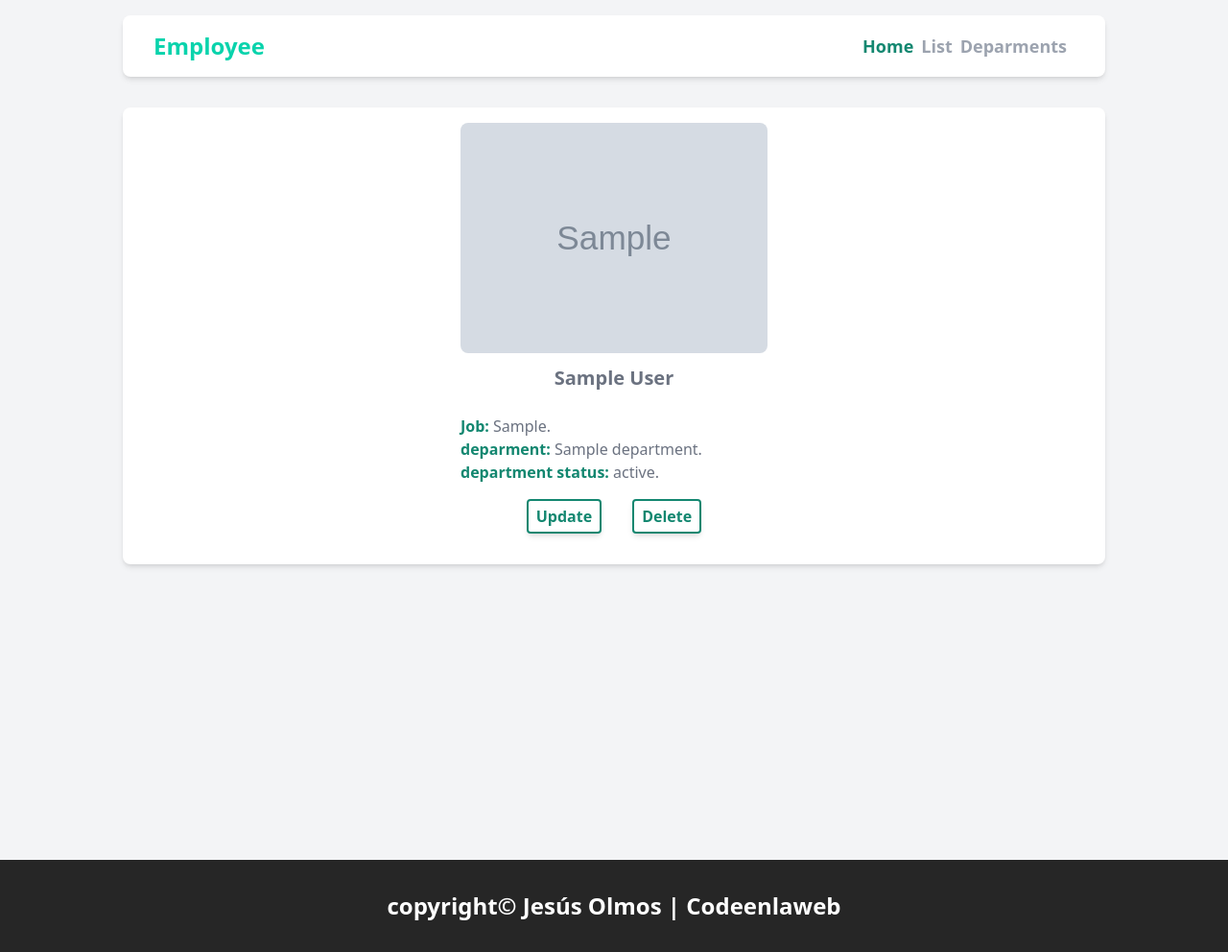
After one commit to codigoenlaweb/crud-employee-dj, a Django app: page /employee/1 in a window 1280 px wide. The commit adds this page. Shown: the whole page at 96% size. Run offline with Django 4.2, Linux system fonts and the light colour scheme; tables that the repository leaves empty hold one stand-in row (values such as "Sample post"); grey boxes marked "Sample" are stand-in pictures.

Commit message:
show employee

```diff
--- a/employeeapp/apps/department/models.py
+++ b/employeeapp/apps/department/models.py
@@ -15,6 +15,8 @@ class Department(models.Model):
     def activate_or_not(self) -> str:
         return "department activate" if self.active else "department desactivate"
 
+    def deparment_activate(self) -> str:
+            return "active" if self.active else "inactive"
 
     def __str__(self) -> str:
         return f'{self.short_name}: {self.activate_or_not()}'
--- a/employeeapp/apps/employee/urls.py
+++ b/employeeapp/apps/employee/urls.py
@@ -5,4 +5,5 @@ app_name = 'employee'
 
 urlpatterns = [
     path('', EmployeeListView.as_view(), name="employeeList"),
+    path('<int:pk>', EmployeeDetailView.as_view(), name='employeeshow')
 ]
--- a/employeeapp/apps/employee/views.py
+++ b/employeeapp/apps/employee/views.py
@@ -1,4 +1,4 @@
-from django.views.generic import ListView
+from django.views.generic import ListView, DetailView
 from .models import Employee
 # Create your views here.
 
@@ -23,3 +23,10 @@ class EmployeeListView(ListView):
         # Add in a QuerySet of all the books
         context['filter'] = self.request.GET.get("filter")
         return context
+
+
+
+class EmployeeDetailView(DetailView):
+    model = Employee
+    template_name = "employee/show-employee.html"
+    context_object_name = 'employee'
--- a/employeeapp/employeeapp/urls.py
+++ b/employeeapp/employeeapp/urls.py
@@ -6,6 +6,6 @@ from django.conf.urls.static import static
 urlpatterns = [
     path('admin/', admin.site.urls),
     path('', include('apps.home.urls')),
-    path('employee', include('apps.employee.urls')),
-    path('department', include('apps.department.urls')),
+    path('employee/', include('apps.employee.urls')),
+    path('department/', include('apps.department.urls')),
 ] + static(settings.MEDIA_URL, document_root=settings.MEDIA_ROOT)
--- a/employeeapp/static/css/style.css
+++ b/employeeapp/static/css/style.css
@@ -558,6 +558,44 @@ Ensure the default browser behavior of the `hidden` attribute.
   }
 }
 
+.button-primary {
+  border-radius: 0.25rem;
+  --tw-bg-opacity: 1;
+  background-color: rgb(255 255 255 / var(--tw-bg-opacity));
+  padding-top: 0.25rem;
+  padding-bottom: 0.25rem;
+  padding-left: 0.5rem;
+  padding-right: 0.5rem;
+  font-weight: 700;
+  --tw-text-opacity: 1;
+  color: rgb(107 114 128 / var(--tw-text-opacity));
+  --tw-shadow: 0 4px 6px -1px rgb(0 0 0 / 0.1), 0 2px 4px -2px rgb(0 0 0 / 0.1);
+  --tw-shadow-colored: 0 4px 6px -1px var(--tw-shadow-color), 0 2px 4px -2px var(--tw-shadow-color);
+  box-shadow: var(--tw-ring-offset-shadow, 0 0 #0000), var(--tw-ring-shadow, 0 0 #0000), var(--tw-shadow);
+  outline: 2px solid transparent;
+  outline-offset: 2px;
+  transition-property: color, background-color, border-color, fill, stroke, opacity, box-shadow, transform, filter, -webkit-text-decoration-color, -webkit-backdrop-filter;
+  transition-property: color, background-color, border-color, text-decoration-color, fill, stroke, opacity, box-shadow, transform, filter, backdrop-filter;
+  transition-property: color, background-color, border-color, text-decoration-color, fill, stroke, opacity, box-shadow, transform, filter, backdrop-filter, -webkit-text-decoration-color, -webkit-backdrop-filter;
+  transition-timing-function: cubic-bezier(0.4, 0, 0.2, 1);
+  transition-duration: 150ms;
+  transition-timing-function: linear;
+}
+
+.button-primary:hover {
+  --tw-bg-opacity: 1;
+  background-color: rgb(9 211 172 / var(--tw-bg-opacity));
+  --tw-text-opacity: 1;
+  color: rgb(255 255 255 / var(--tw-text-opacity));
+}
+
+.button-primary:focus {
+  --tw-bg-opacity: 1;
+  background-color: rgb(9 211 172 / var(--tw-bg-opacity));
+  --tw-text-opacity: 1;
+  color: rgb(255 255 255 / var(--tw-text-opacity));
+}
+
 .static {
   position: static;
 }
@@ -598,6 +640,11 @@ Ensure the default browser behavior of the `hidden` attribute.
 .mx-1 {
   margin-left: 0.25rem;
   margin-right: 0.25rem;
+}
+
+.mx-2 {
+  margin-left: 0.5rem;
+  margin-right: 0.5rem;
 }
 
 .mb-2 {
@@ -622,6 +669,10 @@ Ensure the default browser behavior of the `hidden` attribute.
 
 .mt-2 {
   margin-top: 0.5rem;
+}
+
+.mb-4 {
+  margin-bottom: 1rem;
 }
 
 .mt-1 {
@@ -739,6 +790,10 @@ Ensure the default browser behavior of the `hidden` attribute.
   border-top-right-radius: 0.5rem;
 }
 
+.border-2 {
+  border-width: 2px;
+}
+
 .border {
   border-width: 1px;
 }
@@ -820,13 +883,13 @@ Ensure the default browser behavior of the `hidden` attribute.
   text-align: center;
 }
 
-.text-xl {
-  font-size: 1.25rem;
+.text-lg {
+  font-size: 1.125rem;
   line-height: 1.75rem;
 }
 
-.text-lg {
-  font-size: 1.125rem;
+.text-xl {
+  font-size: 1.25rem;
   line-height: 1.75rem;
 }
 
@@ -836,6 +899,10 @@ Ensure the default browser behavior of the `hidden` attribute.
 
 .font-bold {
   font-weight: 700;
+}
+
+.font-normal {
+  font-weight: 400;
 }
 
 .text-gray-500 {
@@ -853,14 +920,14 @@ Ensure the default browser behavior of the `hidden` attribute.
   color: rgb(255 255 255 / var(--tw-text-opacity));
 }
 
+.text-color-primary-dark {
+  --tw-text-opacity: 1;
+  color: rgb(19 135 112 / var(--tw-text-opacity));
+}
+
 .text-color-primary {
   --tw-text-opacity: 1;
   color: rgb(9 211 172 / var(--tw-text-opacity));
-}
-
-.text-color-primary-dark {
-  --tw-text-opacity: 1;
-  color: rgb(19 135 112 / var(--tw-text-opacity));
 }
 
 .opacity-70 {
@@ -953,12 +1015,33 @@ Ensure the default browser behavior of the `hidden` attribute.
     right: 1rem;
   }
 
+  .md\:mx-4 {
+    margin-left: 1rem;
+    margin-right: 1rem;
+  }
+
   .md\:mt-6 {
     margin-top: 1.5rem;
   }
 
+  .md\:mt-3 {
+    margin-top: 0.75rem;
+  }
+
+  .md\:mb-6 {
+    margin-bottom: 1.5rem;
+  }
+
+  .md\:mb-4 {
+    margin-bottom: 1rem;
+  }
+
   .md\:mt-4 {
     margin-top: 1rem;
+  }
+
+  .md\:mb-3 {
+    margin-bottom: 0.75rem;
   }
 
   .md\:flex {
@@ -967,6 +1050,10 @@ Ensure the default browser behavior of the `hidden` attribute.
 
   .md\:hidden {
     display: none;
+  }
+
+  .md\:rounded-lg {
+    border-radius: 0.5rem;
   }
 
   .md\:py-8 {
@@ -979,13 +1066,13 @@ Ensure the default browser behavior of the `hidden` attribute.
     line-height: 1.75rem;
   }
 
+  .md\:text-xl {
+    font-size: 1.25rem;
+    line-height: 1.75rem;
+  }
+
   .md\:text-2xl {
     font-size: 1.5rem;
     line-height: 2rem;
   }
-
-  .md\:text-xl {
-    font-size: 1.25rem;
-    line-height: 1.75rem;
-  }
 }
--- a/employeeapp/static/css/tailwind.css
+++ b/employeeapp/static/css/tailwind.css
@@ -18,4 +18,8 @@
     .link-desactive{
       @apply md:text-lg font-semibold text-gray-400 hover:text-color-primary focus:text-color-primary transition duration-200 ease-linear;
     }
+
+    .button-primary{
+      @apply bg-white py-1 px-2 rounded shadow-md hover:text-white focus:bg-color-primary focus:text-white hover:bg-color-primary font-bold text-gray-500 transition duration-150 ease-linear outline-none;
+    }
 }
--- a/employeeapp/templates/employee/list-employee.html
+++ b/employeeapp/templates/employee/list-employee.html
@@ -5,7 +5,7 @@
 <main class="container-primary min-h-screen">
     <form method="get" class="flex flex-wrap justify-center mb-2">
         <input class="bg-white rounded w-1/2 max-w-xs px-2 shadow-md outline-color-primary text-gray-500 font-semibold" type="search" name="filter" id="filter" placeholder="Name">
-        <input class="ml-2 bg-white py-1 px-2 rounded shadow-md hover:text-white focus:bg-color-primary focus:text-white hover:bg-color-primary font-bold text-gray-500 transition duration-150 ease-linear outline-none" type="submit" value="Filter">
+        <input class="ml-2 button-primary" type="submit" value="Filter">
     </form>
     <table class="table-auto w-full max-w-screen-lg mx-auto shadow-md rounded-lg">
     <thead class="">
@@ -23,7 +23,7 @@
         <td class="bg-white py-2">{{e.job}}</td>
         <td class="bg-white py-2">{{e.department.short_name}}</td>
         <td class="bg-white py-2">
-          <a class="mx-auto" href="" title="show">
+          <a class="mx-auto" href="{% url 'employee:employeeshow' e.id %}" title="show">
             <svg
               class="mx-auto hover:fill-color-primary transition duration-150 ease-linear"
               xmlns="http://www.w3.org/2000/svg"
--- /dev/null
+++ b/employeeapp/templates/employee/show-employee.html
@@ -0,0 +1,47 @@
+{% extends 'modules/base.html' %} {% load static %}
+{% block head_title%}{{employee.first_name}}{% endblock head_title %}
+
+{% block main_content %}
+<main class="container-primary min-h-screen">
+  <section class="container-secondary">
+    {% if employee.avatar %}
+    <img
+      class="w-full max-w-xs mx-auto rounded-md md:rounded-lg mb-2 md:mb-3"
+      src="{{employee.avatar.url}}"
+      alt="employee img"
+    />
+    {% else %}
+    <div>
+      <svg class="w-full mx-auto fill-gray-500" xmlns="http://www.w3.org/2000/svg" height="240px" viewBox="0 0 24 24" width="240px" fill="#000000"><path d="M0 0h24v24H0V0z" fill="none"/><path d="M12 6c1.1 0 2 .9 2 2s-.9 2-2 2-2-.9-2-2 .9-2 2-2m0 10c2.7 0 5.8 1.29 6 2H6c.23-.72 3.31-2 6-2m0-12C9.79 4 8 5.79 8 8s1.79 4 4 4 4-1.79 4-4-1.79-4-4-4zm0 10c-2.67 0-8 1.34-8 4v2h16v-2c0-2.66-5.33-4-8-4z"/></svg>
+    </div>
+    {% endif %}
+    <h2
+      class="text-center text-lg md:text-xl mb-4 md:mb-6 font-bold text-gray-500"
+    >
+      {{employee.full_name}}
+    </h2>
+    <article class="w-full max-w-xs mx-auto">
+      <p class="text-color-primary-dark font-bold">
+        Job: <span class="text-gray-500 font-normal">{{ employee.job }}.</span>
+      </p>
+      <p class="text-color-primary-dark font-bold">
+        deparment:
+        <span class="text-gray-500 font-normal"
+          >{{employee.department.name}}.</span
+        >
+      </p>
+      <p class="text-color-primary-dark font-bold">
+        department status:
+        <span class="text-gray-500 font-normal"
+          >{{employee.department.deparment_activate}}.</span
+        >
+      </p>
+      <div class="mb-2 md:mb-4 flex flex-wrap w-full justify-center mt-2 md:mt-4">
+        <a class="mx-2 md:mx-4 button-primary border-2 border-color-primary-dark border-solid text-color-primary-dark hover:border-color-primary focus:border-color-primary" href="">Update</a>
+        <a class="mx-2 md:mx-4 button-primary border-2 border-color-primary-dark border-solid text-color-primary-dark hover:border-color-primary focus:border-color-primary" href="">Delete</a>
+      </div>
+    </article>
+
+  </section>
+</main>
+{% endblock main_content %}
--- a/employeeapp/templates/modules/header.html
+++ b/employeeapp/templates/modules/header.html
@@ -21,7 +21,7 @@
     {% comment %} menu mobile {% endcomment %}
     <ul
       id="hamburger-menu"
-      class="hidden transition duration-200 ease-linear opacity-0 mt-1 absolute right-0 top-12 shadow rounded bg-white flex-col py-2 px-4"
+      class="hidden transition duration-200 ease-linear opacity-0 mt-1 absolute right-0 top-12 shadow rounded bg-white flex-col py-2 px-4 z-10"
     >
       <li class="mr-2"><a class="link-active" href="{% url 'home:home' %}">Home</a></li>
       <li class="mr-2"><a class="link-desactive" href="{% url 'employee:employeeList' %}">List</a></li>
```
Also changed, not shown: other parts of employeeapp/static/css/style.css (+25 -18 lines), employeeapp/static/image/avatar.svg (added).
